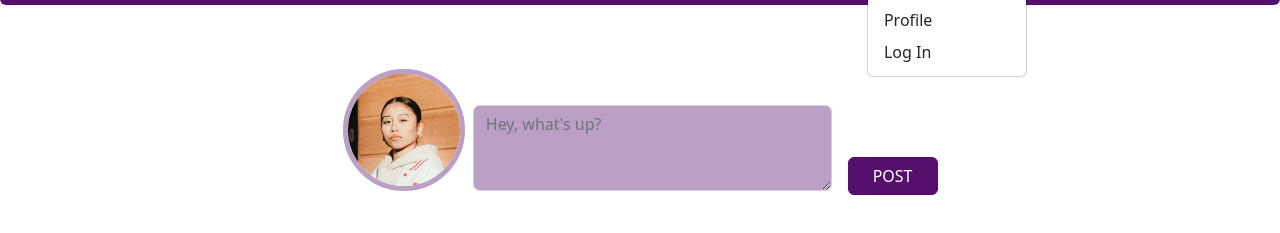
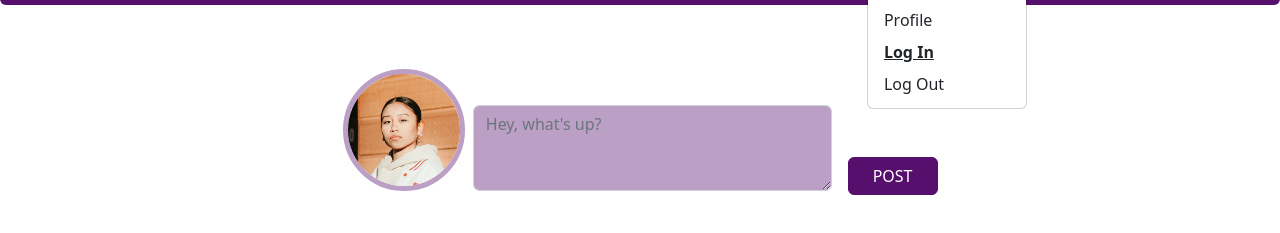
Before and after one commit to chasju/javascript-2-ca, a website: page index.html in a window 1280 px wide. Both pictures are taken after a click on the link 895 px from the left and 35 px from the top of the page. Shown: the part 65-298 px from the top of the page. Drawn offline with nearby package versions, Linux system fonts and the light colour scheme; files that its build step writes are made by us from their sources.

Commit message:
Add log out list item

```diff
--- a/index.html
+++ b/index.html
@@ -27,7 +27,8 @@
                 <a class="nav-link dropdown-toggle" href="#" data-bs-toggle="dropdown" aria-expanded="false"><img src="/icons/icons8-user-96.png" alt="profile dropdown" class="login-icon" style="height: 30px" /></a>
                 <ul class="dropdown-menu">
                   <li><a class="dropdown-item" href="/pages/profile/profile.html">Profile</a></li>
-                  <li><a class="dropdown-item" href="/pages/login/login.html">Log In</a></li>
+                  <li><a class="dropdown-item fw-bold text-decoration-underline" href="/pages/login/login.html">Log In</a></li>
+                  <li><button class="dropdown-item">Log Out</button></li>
                 </ul>
               </li>
             </ul>
```
Also changed, not shown: pages/profile/profile.html (+1 -0 lines).
